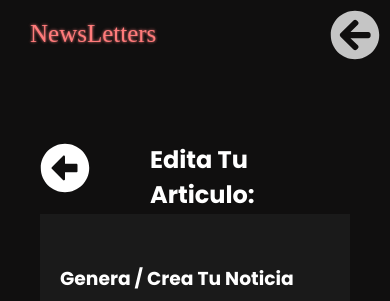
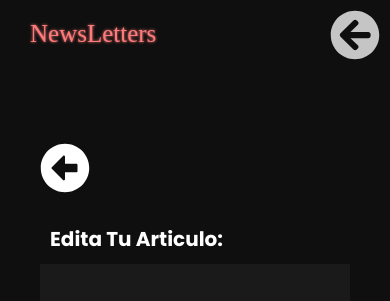
Before and after one commit to Nahuxc/NewsLetters-MERN, a React (Vite) app: page /article/edit/1 in a window 390 px wide. Shown: the top 301 px of the page. Built offline with nearby package versions, Linux system fonts and the light colour scheme; no server answers; a web font is replaced by a local one.

Commit message:
update:responsive

```diff
--- a/src/Components/layout/Sidebar/Sidebar.css
+++ b/src/Components/layout/Sidebar/Sidebar.css
@@ -7,7 +7,6 @@
     flex-direction: column;
     align-content: center;
     justify-content: center;
-    padding: 15px;
     border-radius: 10px;
     text-align: center;
     background-color: hsla(0, 0%, 21%, 0.951);
--- a/src/responsive.css
+++ b/src/responsive.css
@@ -68,6 +68,17 @@
 }
 
 @media only screen and (max-width: 600px){
+
+    .box-backbtn{
+        display: flex;
+        flex-direction: column;
+        align-items: baseline;
+    }
+    .box-backbtn h2{
+        padding: 10px;
+        font-size: 20px;
+    }
+
     .img-article{
         width: 300px;
     }
@@ -84,3 +95,14 @@
         font-size: 15px;
     }
 }
+
+@media only screen and (max-width: 380px){
+
+    .box-home-content_h1{
+        font-size: 30px;
+    }
+
+    .content-pages{
+        padding: 0px;
+    }
+}
```
